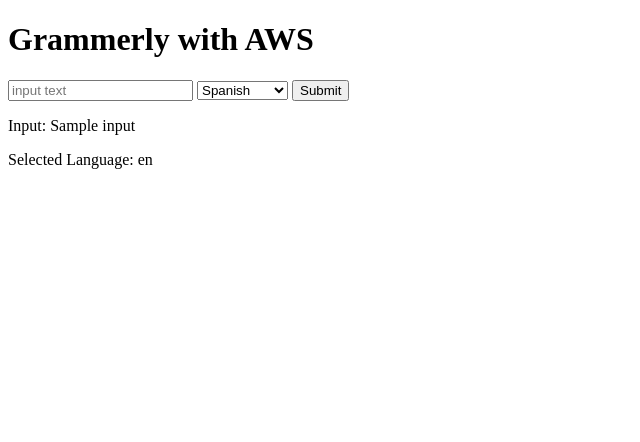
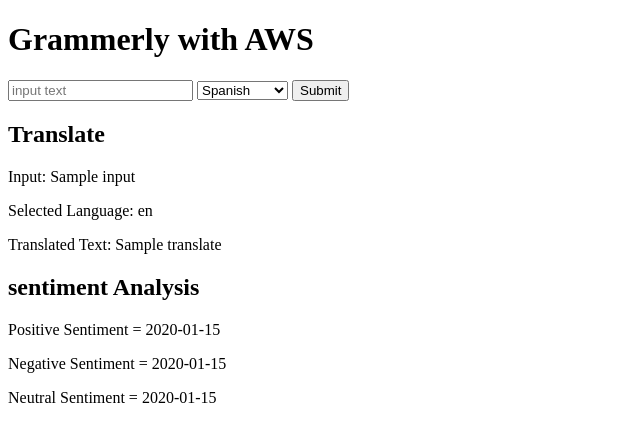
Before and after one commit to dineshtamang14/Grammarly-with-AWS, a Flask app: template templates/index.html in a window 1280 px wide. Shown: the top 442 px of the page, without its empty margins (0-640 px from the left). Run offline with Flask 2, Linux system fonts and the light colour scheme; the template is opened without the code that fills it: most values are stand-ins (such as "Sample title", 1, 10 or a date in 2020).

Commit message:
created sentiment analysis method

```diff
--- a/main.py
+++ b/main.py
@@ -1,5 +1,6 @@
 from flask import Flask, render_template, request
 from translate import *
+from sentiment import *
 app = Flask(__name__)
 
 @app.route("/")
@@ -14,7 +15,9 @@
         selected_lang = request.form.get("selected_language", None)
         if selected_lang is not None:
             lang = selected_lang
-        return render_template("index.html", input=input, lang=lang)
+            translate = do_translate(input)
+            sentiment = do_sentiment_analysis(input)
+        return render_template("index.html", input=input, lang=lang, translate=translate, sentiment=sentiment)
 
 
 if __name__ == "__main__":
--- a/templates/index.html
+++ b/templates/index.html
@@ -20,7 +20,23 @@
         <button type="submit">Submit</button>
     </form>
 
+
+    {% if input %}
+    <h2>Translate</h2>
     <p>Input: {{input}}</p>
+    {% endif %}
+    {% if lang %}
     <p>Selected Language: {{lang}}</p>
+    {% endif %}
+    {% if translate %}
+    <p>Translated Text: {{translate}}</p>
+    {% endif %}
+
+    {% if sentiment %}
+    <h2>sentiment Analysis</h2>
+    <p>Positive Sentiment = {{sentiment[0]}}</p>
+    <p>Negative Sentiment = {{sentiment[1]}}</p>
+    <p>Neutral Sentiment = {{sentiment[2]}}</p>
+    {% endif %}
 </body>
 </html>
--- a/translate.py
+++ b/translate.py
@@ -5,6 +5,3 @@
     translate = boto3.client(service_name="translate", region_name="us-east-1",use_ssl=True)
     result = translate.translate_text(Text=input, SourceLanguageCode="en", TargetLanguageCode="es")
     return result.get("TranslatedText")
-
-a = "Hello World"
-print(do_translate(a))
```
Also changed, not shown: sentiment.py (added, +14 -0 lines).
